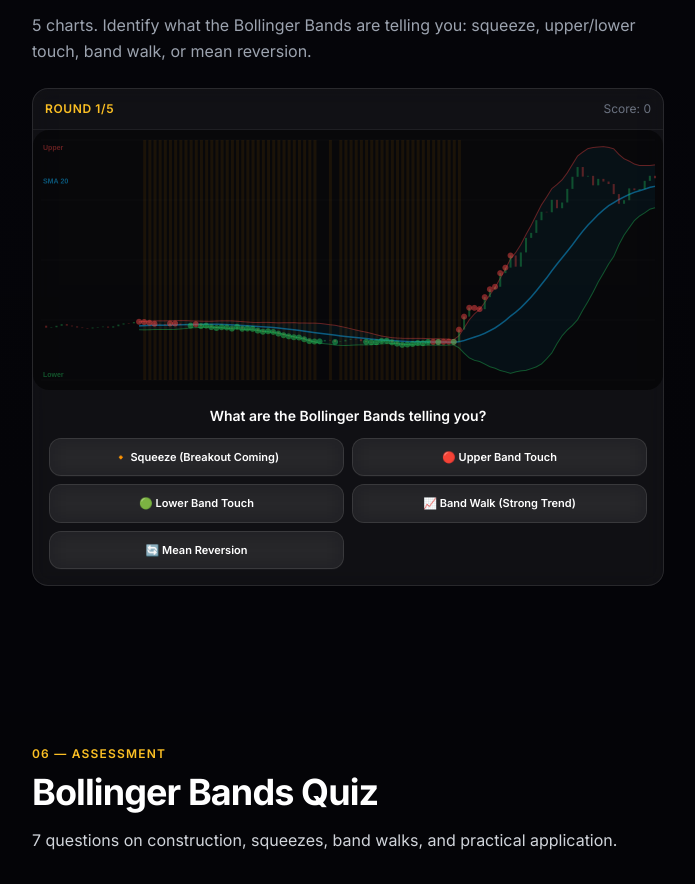
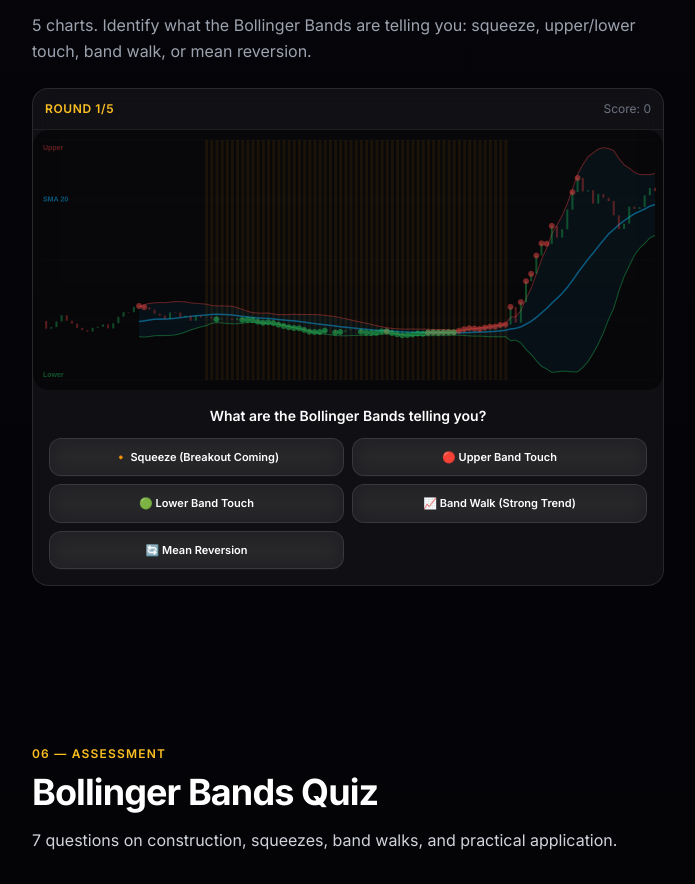
Before and after one commit to shezabs/interakktive-website, a Next.js app: page /academy/lesson/bollinger-bands in a window 1280 px wide. Shown: the part 4469-5353 px from the top of the page, without its empty margins (292-987 px from the left). Built offline with nearby package versions, Linux system fonts and the light colour scheme; no server answers.

Commit message:
fix: BB game - distinct chart patterns for each scenario (range vs trend)

```diff
--- a/app/academy/lesson/bollinger-bands/page.tsx
+++ b/app/academy/lesson/bollinger-bands/page.tsx
@@ -300,27 +300,49 @@ function BBSignalGame() {
   const [done, setDone] = useState(false);
 
   const scenarios = useMemo(() => {
-    function makeData(seed: number, pattern: 'squeeze' | 'upper_touch' | 'lower_touch' | 'walk_up' | 'mean_revert'): number[] {
+    function makeData(seed: number, phases: { len: number; bias: number; vol: number }[]): number[] {
       const rand = seededRandom(seed);
       const p: number[] = [100];
-      for (let i = 1; i < 120; i++) {
-        const noise = (rand() - 0.5) * 2;
-        let vol = 1, trend = 0;
-        if (pattern === 'squeeze') { vol = i < 80 ? 0.3 : 2; trend = i > 80 ? 0.3 : 0; }
-        else if (pattern === 'upper_touch') { trend = 0.4; vol = 1.2; }
-        else if (pattern === 'lower_touch') { trend = -0.4; vol = 1.2; }
-        else if (pattern === 'walk_up') { trend = 0.5; vol = 0.8; }
-        else { trend = i < 60 ? 0.4 : -0.2; vol = 1.5; }
-        p.push(p[i - 1] + noise * vol + trend);
+      for (const phase of phases) {
+        for (let j = 0; j < phase.len; j++) {
+          const noise = (rand() - 0.5) * 2 * phase.vol;
+          p.push(p[p.length - 1] + noise + phase.bias);
+        }
       }
-      return p;
+      return p.slice(0, 120);
     }
+
     return [
-      { prices: makeData(111, 'squeeze'), correct: 'squeeze', explain: 'The bands are extremely narrow — a squeeze. Low volatility is compressing like a spring. A big breakout move is likely coming. Watch the direction of the breakout.' },
-      { prices: makeData(222, 'upper_touch'), correct: 'upper_resistance', explain: 'Price touched the upper band — it\'s at the edge of "normal" volatility. In a ranging market, this often means price is overextended and may pull back toward the middle.' },
-      { prices: makeData(333, 'lower_touch'), correct: 'lower_support', explain: 'Price touched the lower band — it\'s stretched to the downside. A bounce back toward the middle band is possible. Look for bullish candle patterns for confirmation.' },
-      { prices: makeData(444, 'walk_up'), correct: 'band_walk', explain: 'Price is "walking" along the upper band — continuously touching or staying near it. This is a STRONG trend signal. Don\'t sell just because price is at the upper band in a trending market!' },
-      { prices: makeData(555, 'mean_revert'), correct: 'mean_reversion', explain: 'Price moved far from the middle band and is now pulling back toward it. This is mean reversion — the tendency for price to return to its average. The middle band acts as a magnet.' },
+      {
+        // Squeeze: low vol for most of chart, then expansion
+        prices: makeData(111, [{ len: 30, bias: 0, vol: 1 }, { len: 60, bias: 0, vol: 0.25 }, { len: 30, bias: 0.4, vol: 2.5 }]),
+        correct: 'squeeze',
+        explain: 'The bands are extremely narrow — a squeeze. Low volatility is compressing like a spring. A big breakout move is likely coming. Watch the direction of the breakout.'
+      },
+      {
+        // Upper touch in RANGE: sideways market, price rallies to upper band at the end
+        prices: makeData(222, [{ len: 50, bias: 0, vol: 1.2 }, { len: 40, bias: -0.1, vol: 1 }, { len: 30, bias: 0.35, vol: 1.5 }]),
+        correct: 'upper_resistance',
+        explain: 'Price touched the upper band in a RANGING market — it\'s stretched to the upside. A pullback toward the middle band is likely. This is different from a band walk because the market isn\'t trending.'
+      },
+      {
+        // Lower touch in RANGE: sideways then drops to lower band
+        prices: makeData(333, [{ len: 50, bias: 0, vol: 1.2 }, { len: 30, bias: 0.1, vol: 1 }, { len: 40, bias: -0.35, vol: 1.5 }]),
+        correct: 'lower_support',
+        explain: 'Price touched the lower band — it\'s stretched to the downside. In a ranging market, a bounce back toward the middle band is possible. Look for bullish candle patterns.'
+      },
+      {
+        // Band walk: strong sustained uptrend, price hugs upper band
+        prices: makeData(444, [{ len: 20, bias: 0.05, vol: 0.8 }, { len: 100, bias: 0.45, vol: 0.7 }]),
+        correct: 'band_walk',
+        explain: 'Price is "walking" along the upper band — continuously touching it. This is a STRONG trend signal. Don\'t sell just because price is at the upper band — in a trending market, that\'s where it belongs!'
+      },
+      {
+        // Mean reversion: strong rally then pulling back toward middle
+        prices: makeData(555, [{ len: 60, bias: 0.35, vol: 1.3 }, { len: 60, bias: -0.2, vol: 1.5 }]),
+        correct: 'mean_reversion',
+        explain: 'Price moved far from the middle band and is now pulling back toward it. This is mean reversion — price acts like a rubber band, always tending to snap back to the average.'
+      },
     ];
   }, []);
 
```
Also changed, not shown: 1 other file (tests, documents, lock files or other folders).
